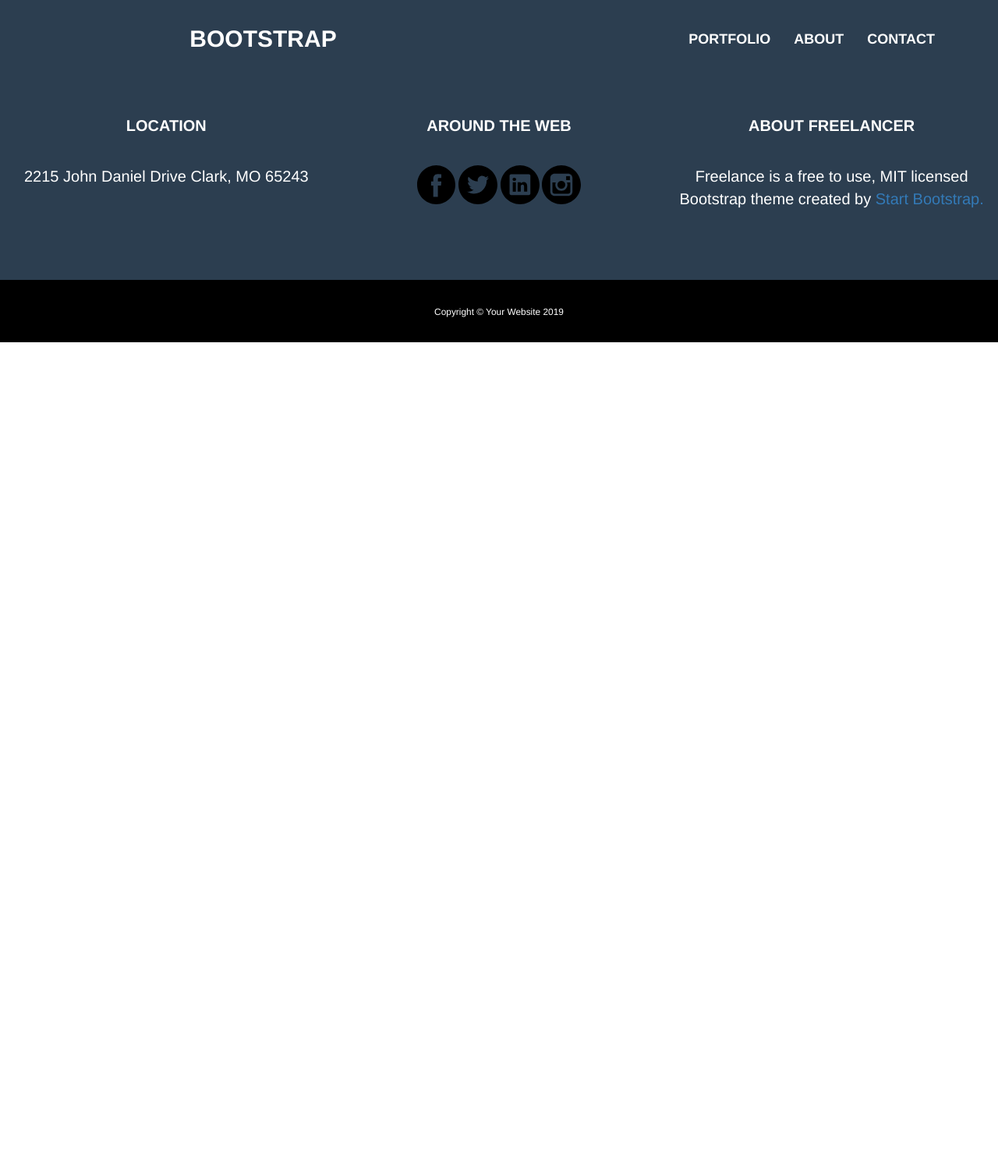
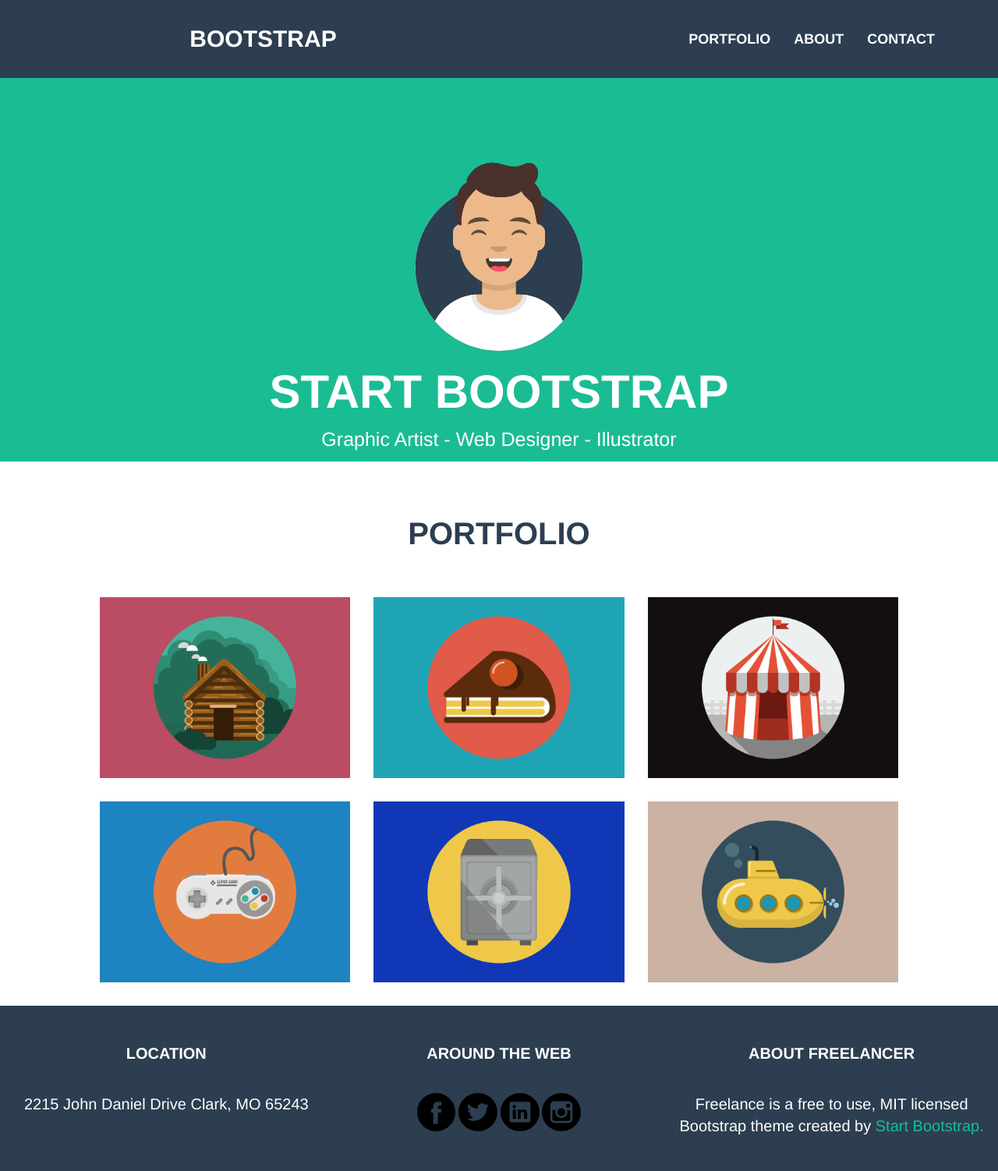
Before and after one commit to carminenicoletta91/html-css-bootstrap-freelancer, a plain HTML site: page index.html in a window 1280 px wide. Shown: the top 1502 px of the page at 78% size. Before the commit the page ends 800 px from the top, so only its background shows below. Drawn offline with nearby package versions, Linux system fonts and the light colour scheme.

Commit message:
--quasi terminata sezione sotto header contenente avatar-- --quasi terminata sezione 2 portfolio--

```diff
--- a/index.html
+++ b/index.html
@@ -37,9 +37,63 @@
         </div>
       </header>
 
-    <!-- 1sezione -->
-
-    <!-- 2sezione -->
+    <!-- 1sezione contenente avatar e h1-->
+    <div class="container-fluid  onesection">
+      <div class="row">
+        <div class=" col-lg-offset-2 col-lg-8 col-lg-offset-2">
+          <img src="avatar.svg" alt="">
+          <div class="title">
+            <h1 class="text-uppercase">Start Bootstrap</h1>
+            <h2 class="text-uppercase">Bootstrap<h2>
+          </div>
+          <p>Graphic Artist - Web Designer - Illustrator</p>
+        </div>
+      </div>
+    </div>
+    <!-- 2sezione portfolio-->
+    <!-- sezione 2  top h2+icon  -->
+    <div class="container-fluid portfolio">
+      <div class="row">
+        <div class="col-lg-12 col-md-12 col-xs-12">
+          <h2 class="text-uppercase">PORTFOLIO</h2>
+        </div>
+      </div>
+    </div>
+    <!-- sezione 2 bottom immagini -->
+    <div class="container-fluid portfolio2">
+      <div class="row">
+        <div class="col-lg-4 col-md-6 col-xs-12 ">
+          <a href="#">
+            <img src="foto1.png" alt="">
+          </a>
+        </div>
+        <div class="col-lg-4 col-md-6 col-xs-12 ">
+          <a href="#">
+            <img src="foto2.png">
+          </a>
+        </div>
+        <div class="col-lg-4 col-md-6 col-xs-12 ">
+          <a href="#">
+            <img src="foto3.png" alt="">
+          </a>
+        </div>
+        <div class="col-lg-4 col-md-6 col-xs-12 ">
+          <a href="#">
+            <img src="foto4.png" alt="">
+          </a>
+        </div>
+        <div class="col-lg-4 col-md-6 col-xs-12 ">
+          <a href="#">
+            <img src="foto5.png" alt="">
+          </a>
+        </div>
+        <div class="col-lg-4 col-md-6 col-xs-12 ">
+          <a href="#">
+            <img src="foto6.png" alt="">
+          </a>
+        </div>
+      </div>
+    </div>
 
     <!-- 3sezione -->
 
--- a/master.css
+++ b/master.css
@@ -66,3 +66,58 @@ padding-bottom:50px;
   padding:30px 0;
   color:white;
 }
+.section-top .row .col-lg-4 a{
+  color:rgb(26, 188, 148);
+}
+
+/*section 1*/
+.onesection .row .col-lg-offset-2.col-lg-8.col-lg-offset-2 img{
+  height:250px;
+  margin:100px 0 0 0;
+}
+.container-fluid.onesection {
+  text-align: center;
+  color:white;
+  background-color:rgb(26, 188, 148);
+}
+.container-fluid.onesection h1{
+  font-weight:700;
+  font-size:60px;
+}
+.container-fluid.onesection p{
+  font-size:25px;
+  display: block;
+}
+@media all and (max-width: 410px) {
+  .title h1{
+  display:none;
+  }
+
+}
+@media all and (min-width: 410px) {
+  .title h2{
+  display:none;
+  }
+
+}
+.container-fluid.portfolio{
+  text-align: center;
+  padding:50px 0;
+}
+.container-fluid.portfolio h2{
+  color:rgb(44, 62, 80);
+  font-weight:700;
+  font-size:40px;
+}
+.container-fluid.portfolio2 [class*='col-']{
+
+}
+.portfolio2{
+  padding:0 10%;
+
+}
+.container-fluid.portfolio2 img{
+  background-size:cover;
+  width:100%;
+  padding-bottom:30px;
+}
```
Also changed, not shown: avatar.svg (added), foto1.png (added), foto2.png (added), foto3.png (added), foto4.png (added), foto5.png (added), foto6.png (added).
